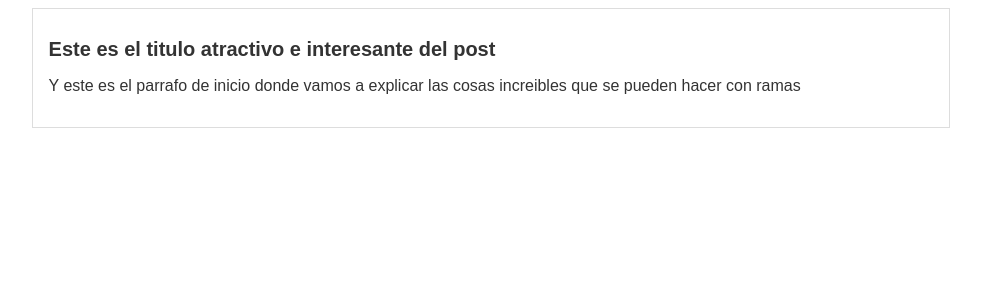
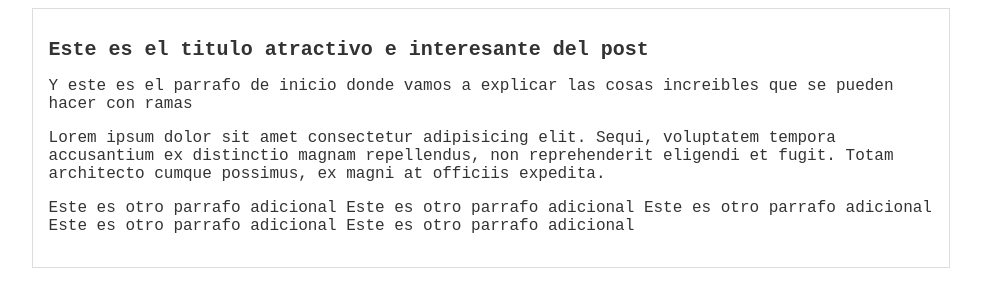
Before and after one commit to MaryAlvarezH/prueba, a plain HTML site: page index.html in a window 1280 px wide. Shown: the whole page, without its empty margins (149-1130 px from the left). Drawn offline with Linux system fonts and the light colour scheme.

Commit message:
agregado el contenido adicional al blog con una mejor tipografia

```diff
--- a/index.html
+++ b/index.html
@@ -12,6 +12,8 @@
         <div id="post">
             <h1>Este es el titulo atractivo e interesante del post</h1>
             <p>Y este es el parrafo de inicio donde vamos a explicar las cosas increibles que se pueden hacer con ramas </p>
+            <p>Lorem ipsum dolor sit amet consectetur adipisicing elit. Sequi, voluptatem tempora accusantium ex distinctio magnam repellendus, non reprehenderit eligendi et fugit. Totam architecto cumque possimus, ex magni at officiis expedita.</p>
+            <p>Este es otro parrafo adicional Este es otro parrafo adicional Este es otro parrafo adicional Este es otro parrafo adicional Este es otro parrafo adicional</p>
         </div>
     </div>
 
--- a/main.css
+++ b/main.css
@@ -1,7 +1,7 @@
 body {
     color:#333;
     text-align: center;
-    font-family: Arial, Helvetica, sans-serif;
+    font-family: 'Courier New', Courier, monospace, Helvetica, sans-serif;
 }
 #container {
     width:70%;
```
